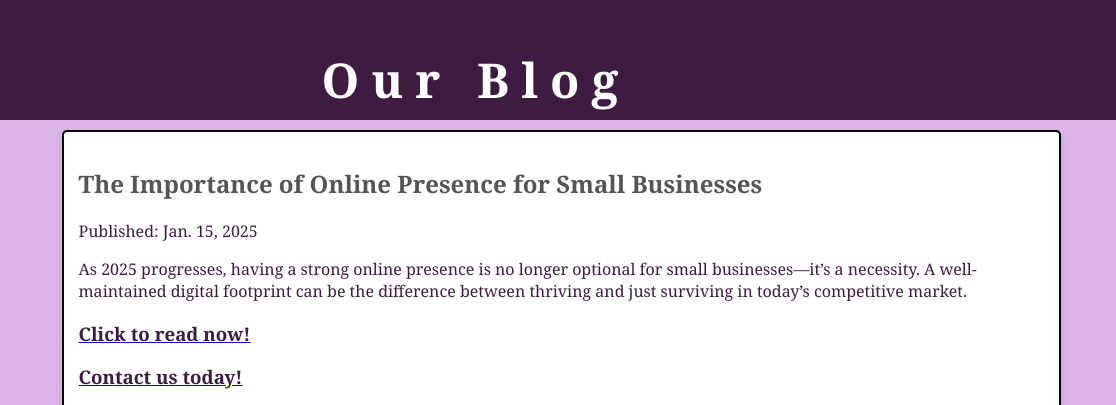
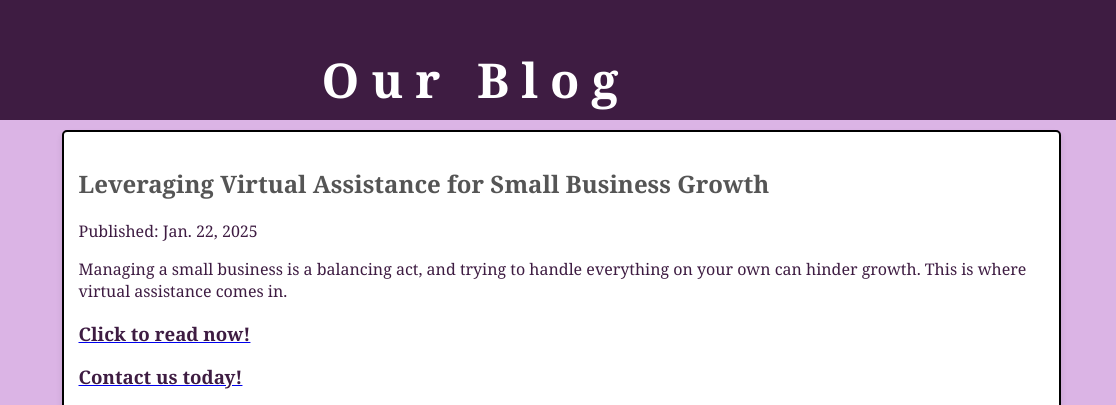
Before and after one commit to MCiesiolka/cbiz, a plain HTML site: page blog.html in a window 1280 px wide. Shown: the top 405 px of the page, 164-1280 px from the left. Drawn offline with Linux system fonts and the light colour scheme.

Commit message:
Update blog.html

```diff
--- a/blog.html
+++ b/blog.html
@@ -86,6 +86,17 @@
         </ul>
     </nav>
     <main>
+
+	<div class="post">
+		<h2>Leveraging Virtual Assistance for Small Business Growth</h2>
+		<p>Published: Jan. 22, 2025</p>
+		<p>Managing a small business is a balancing act, and trying to handle everything on your own can hinder growth. This is where virtual assistance comes in.</p>
+
+		<a href="post-jan222025.html"><h3>Click to read now!</h3></a>
+		<a href="contact-us.html"><h3>Contact us today!</h3></a>
+		<a href="contact-us.html"><img src="logo.png" height="200px" width="200px" alt="logo"></a>
+	</div>
+
 	<div class="post">
 		<h2>The Importance of Online Presence for Small Businesses</h2>
 		<p>Published: Jan. 15, 2025</p>
```
